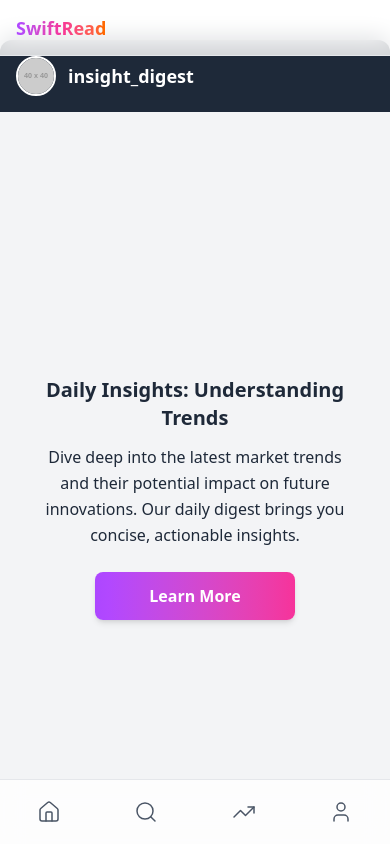
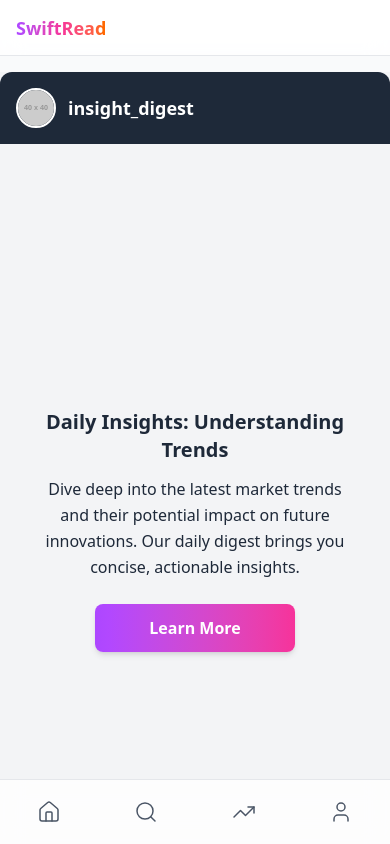
Before and after one commit to 98991536151948827743/98991536151948827743Hidden_angle, a React (Vite) app: page /NewsPage in a window 390 px wide. Shown: the top 844 px of the page. Built offline with nearby package versions, Linux system fonts and the light colour scheme.

Commit message:
minor changes

```diff
--- a/package.json
+++ b/package.json
@@ -22,7 +22,7 @@
     "react-dom": "^19.1.0",
     "react-icons": "^5.5.0",
     "react-router-dom": "^7.6.2",
-    "vercel": "^43.2.0"
+    "vercel": "^43.3.0"
   },
   "devDependencies": {
     "@eslint/js": "^9.25.0",
--- a/src/Components/Cards/News.jsx
+++ b/src/Components/Cards/News.jsx
@@ -2,7 +2,7 @@ import React from 'react';
 
 const ReelCard = ({ username, avatarUrl, subContentTitle, subContentText }) => {
   return (
-    <div className="h-screen relative  bg-gray-100 rounded-none md:rounded-lg mb-8  shadow-lg overflow-hidden flex flex-col mx-auto w-full md:max-w-lg">
+    <div className="h-screen relative  bg-gray-100 rounded-none md:rounded-lg mb-8 mt-8 lg:mt-0 shadow-lg overflow-hidden flex flex-col mx-auto w-full md:max-w-lg">
       <div className="flex items-center p-4 bg-gray-800 text-white rounded-t-xl">
         <img
           src={avatarUrl}
```
Also changed, not shown: 1 other file (tests, documents, lock files or other folders).
